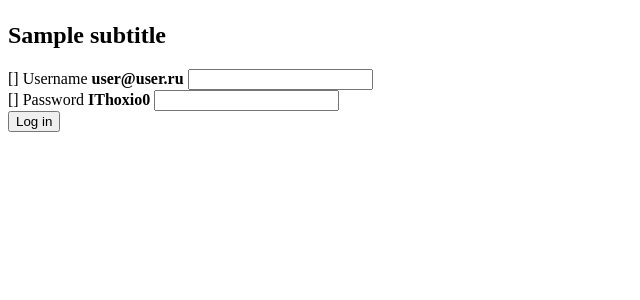
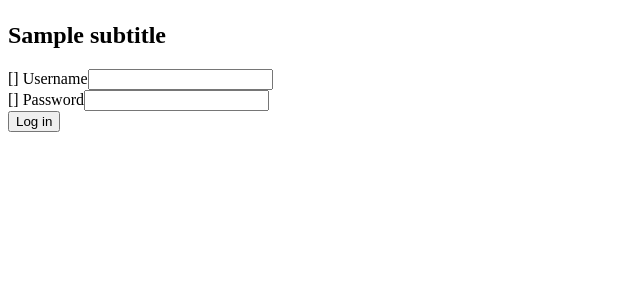
Before and after one commit to EugeneDenkevich/api_manors_v1.0, a Django app: template src/templates/admin/login.html in a window 1280 px wide. Shown: the part 58-358 px from the top of the page, without its empty margins (0-640 px from the left). Run offline with Django 4.2, Linux system fonts and the light colour scheme; the template is opened without the code that fills it: most values are stand-ins (such as "Sample title", 1, 10 or a date in 2020); form fields are guessed from the names that the template uses.

Commit message:
remove hint of password and login

```diff
--- a/src/templates/admin/login.html
+++ b/src/templates/admin/login.html
@@ -46,17 +46,11 @@
 <form action="{{ app_path }}" method="post" id="login-form">{% csrf_token %}
   <div class="form-row">
     {{ form.username.errors }}
-
-    <!-- EUGENE: HINT FOR THE LOGGINING (EMAIL) -->
-    {{ form.username.label_tag }} <b>user@user.ru</b> {{ form.username }}
-
+    {{ form.username.label_tag }}{{ form.username }}
   </div>
   <div class="form-row">
     {{ form.password.errors }}
-
-    <!-- EUGENE: HINT FOR THE LOGGINING (PASSWORD) -->
-    {{ form.password.label_tag }} <b>IThoxio0</b> {{ form.password }}
-
+    {{ form.password.label_tag }}{{ form.password }}
     <input type="hidden" name="next" value="{{ next }}">
   </div>
   {% url 'admin_password_reset' as password_reset_url %}
```
